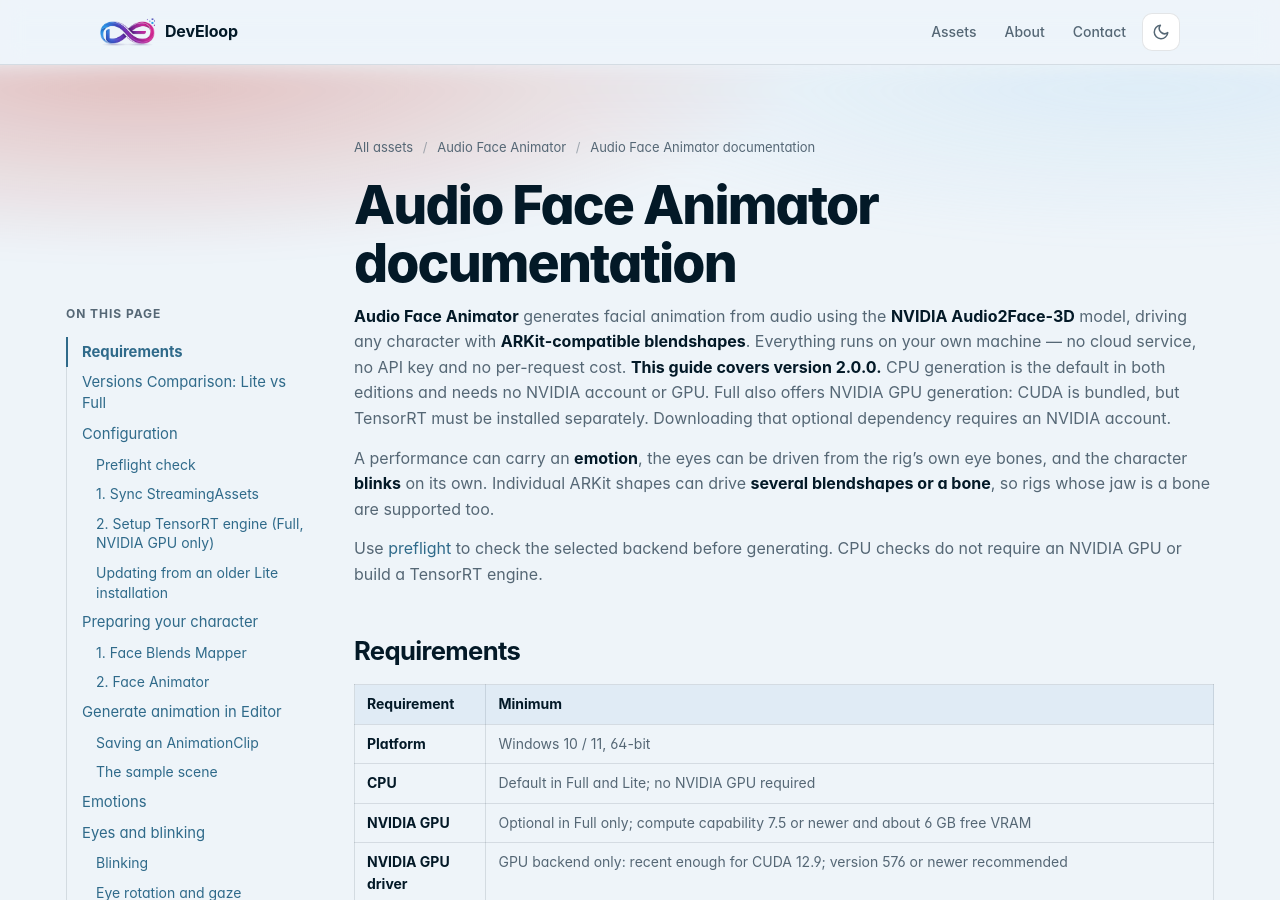
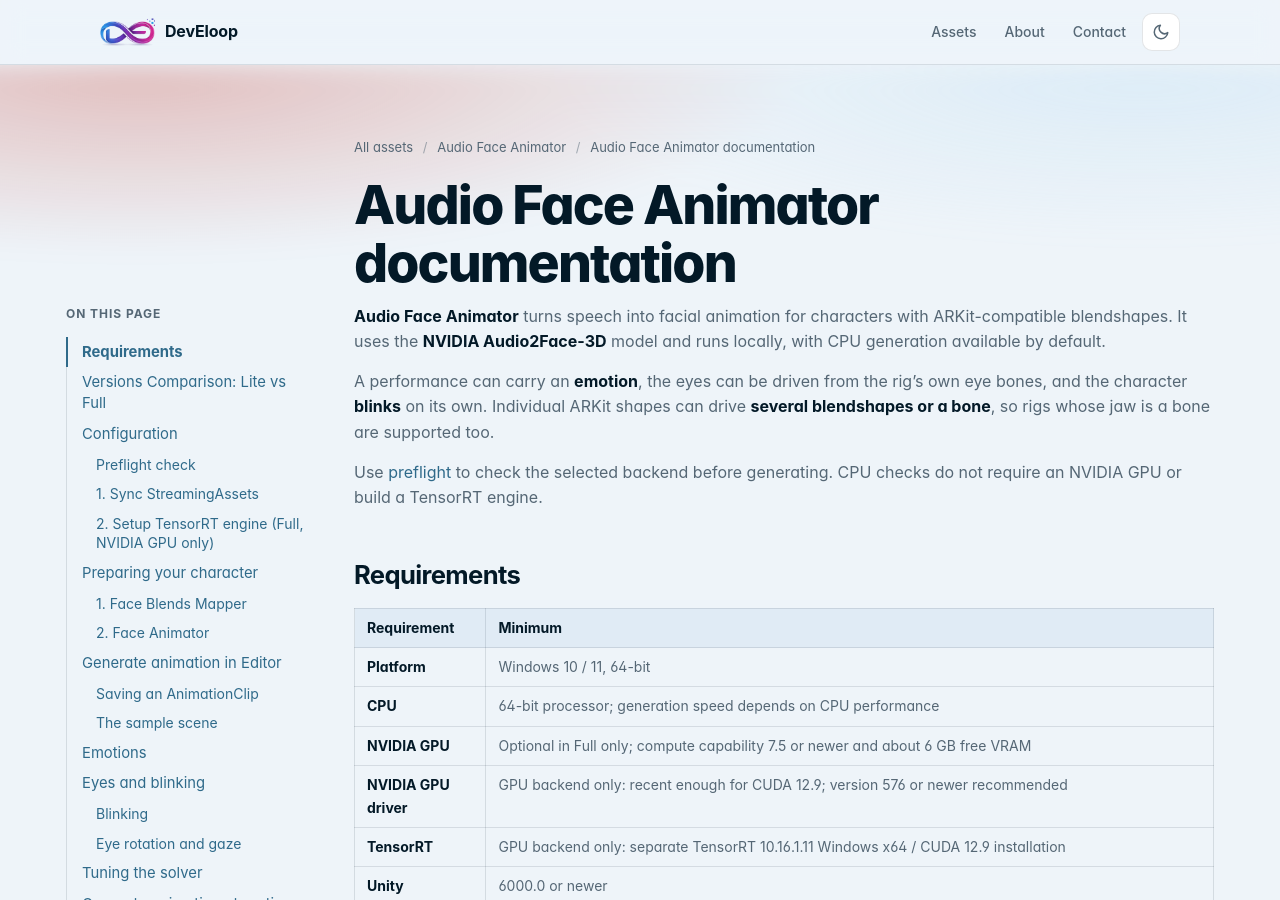
Before and after one commit to Dev-eloop/dev-eloop.github.io, a Jekyll site: the page built from audio-face-animator/docs/index.md, in a window 1280 px wide and 900 px high. Built offline with Jekyll 4.4.1, drawn with Linux system fonts in a browser that asks for light colours; some of the changed text lies outside the part shown.

Commit message:
Simplify Audio Face Animator documentation intro

```diff
--- a/audio-face-animator/docs/index.md
+++ b/audio-face-animator/docs/index.md
@@ -4,17 +4,13 @@
 description: Complete documentation for Audio Face Animator — the Unity plugin that generates ARKit facial animation from audio on your own machine, using the NVIDIA Audio2Face-3D SDK. Setup, character mapping, emotions, eyes and blinking, the scripting API and troubleshooting.
 parent: Audio Face Animator
 parent_url: /audio-face-animator/
-updated: 2026-09-29
+updated: 2026-09-30
 nav_blurb: generate lip-sync and facial animation for a Unity character from an audio file, with NVIDIA Audio2Face
 ---
 
-**Audio Face Animator** generates facial animation from audio using the **NVIDIA
-Audio2Face-3D** model, driving any character with **ARKit-compatible
-blendshapes**. Everything runs on your own machine — no cloud service, no
-API key and no per-request cost. **This guide covers version 2.0.0.** CPU
-generation is the default in both editions and needs no NVIDIA account or GPU.
-Full also offers NVIDIA GPU generation: CUDA is bundled, but TensorRT must be
-installed separately. Downloading that optional dependency requires an NVIDIA account.
+**Audio Face Animator** turns speech into facial animation for characters with
+ARKit-compatible blendshapes. It uses the **NVIDIA Audio2Face-3D** model and
+runs locally, with CPU generation available by default.
 
 A performance can carry an **emotion**, the eyes can be driven from the rig's own
 eye bones, and the character **blinks** on its own. Individual ARKit shapes can
@@ -31,7 +27,7 @@
 | Requirement | Minimum |
 |---|---|
 | **Platform** | Windows 10 / 11, 64-bit |
-| **CPU** | Default in Full and Lite; no NVIDIA GPU required |
+| **CPU** | 64-bit processor; generation speed depends on CPU performance |
 | **NVIDIA GPU** | Optional in Full only; compute capability 7.5 or newer and about 6 GB free VRAM |
 | **NVIDIA GPU driver** | GPU backend only: recent enough for CUDA 12.9; version 576 or newer recommended |
 | **TensorRT** | GPU backend only: separate TensorRT 10.16.1.11 Windows x64 / CUDA 12.9 installation |
@@ -199,20 +195,6 @@
 
 In a standalone build the first GPU generation call builds the engine on each
 player's machine, after the same external TensorRT installation is available.
-
-### Updating from an older Lite installation
-
-Back up the project and keep your own scenes, prefabs and baked clips outside
-the package folder. Before importing Lite 2.0.0, remove the old
-`Assets/DevEloop/AudioFaceAnimator/Plugins` folder: Unity package import does
-not remove obsolete GPU DLLs. The new Lite import restores its three plugins.
-Remove old GPU-only `trt_info.json` files from the package's StreamingAssets
-folder and `Assets/StreamingAssets/DevEloop/AudioFaceAnimator`, preserving any
-custom files separately. Run **Sync StreamingAssets → Copy All Files**.
-
-Existing scenes can retain **NVIDIA GPU** as their saved backend. Select
-**CPU** on each affected Face Animator, run **Checks > CPU**, then generate a
-short clip. New components and the sample scene default to CPU.
 
 ## Preparing your character
 
```
